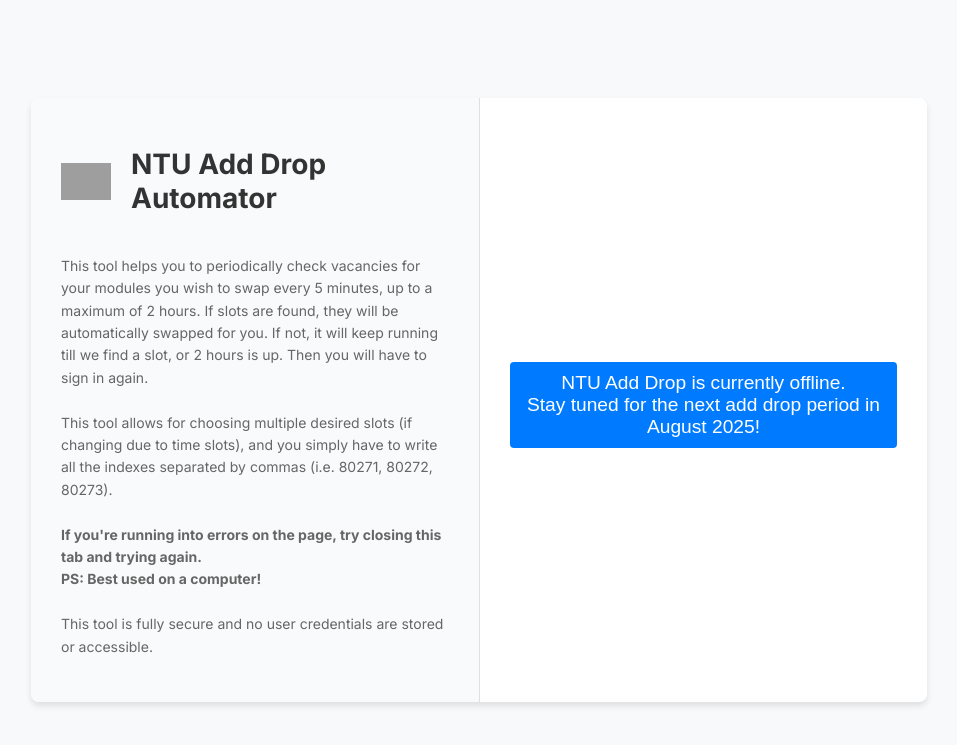
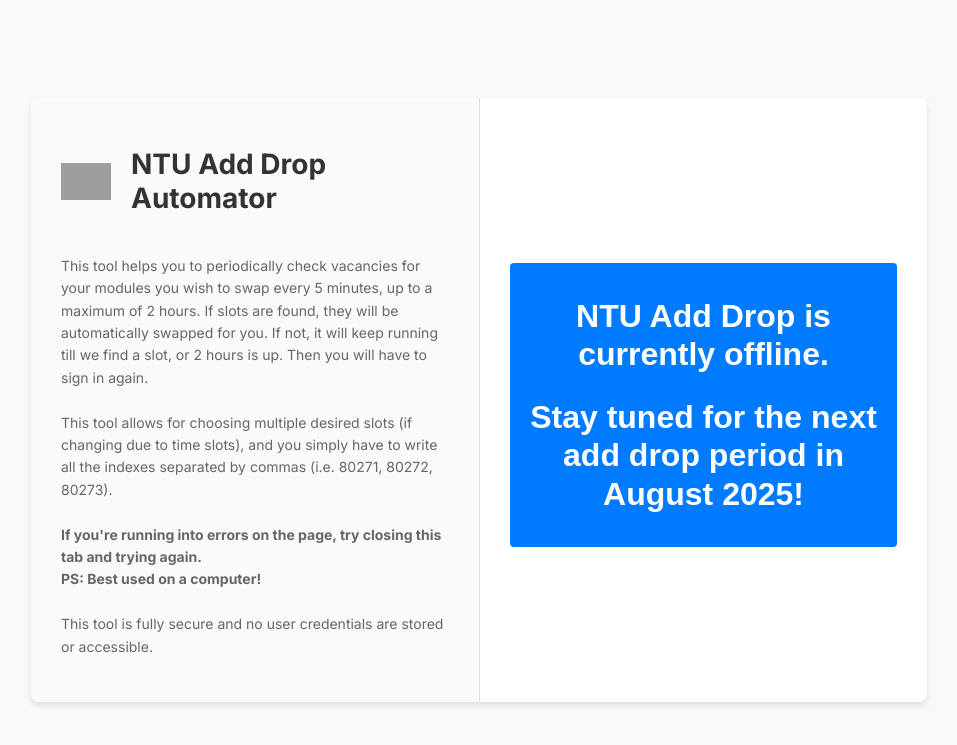
Before and after one commit to josshhz11/ntu-add-drop-automator, a Flask app: page / in a window 1280 px wide. Shown: the top 745 px of the page, without its empty margins (161-1118 px from the left). Run offline with Flask 3, Linux system fonts and the light colour scheme; grey boxes are pictures that could not be loaded.

Commit message:
offline.html font styling

```diff
--- a/static/css/styles.css
+++ b/static/css/styles.css
@@ -157,6 +157,16 @@
     margin-top: 20px;
 }
 
+/* Example: replicate your h2 styling in a class */
+.h2-like {
+    font-size: 2em;        /* match your existing h2 size */
+    line-height: 1.2;      /* match h2 line-height */
+    font-weight: bold;     /* match h2 weight */
+    margin: 0.75em 0;      /* or 0 if you want no extra spacing */
+    display: block;        /* so each line is on its own block if desired */
+    /* include any other h2 styles you need here */
+}
+
 /* Responsive styles for smaller screens */
 @media screen and (max-width: 768px) {
     .main-container {
--- a/templates/offline.html
+++ b/templates/offline.html
@@ -51,8 +51,8 @@
             <div id="status-message">
                 <!-- Wrap the offline text in a "submit-button" styled container -->
                 <button class="submit-button" style="white-space: normal;">
-                    <span style="font-size:1.2em">NTU Add Drop is currently offline.<br></span>
-                    <span style="font-size:1.2em">Stay tuned for the next add drop period in {{ eligible_month }} {{ eligible_year }}!</span>
+                    <span class="h2-like">NTU Add Drop is currently offline.</span>
+                    <span class="h2-like">Stay tuned for the next add drop period in {{ eligible_month }} {{ eligible_year }}!</span>
                 </button>
             </div>
         </div>
```
